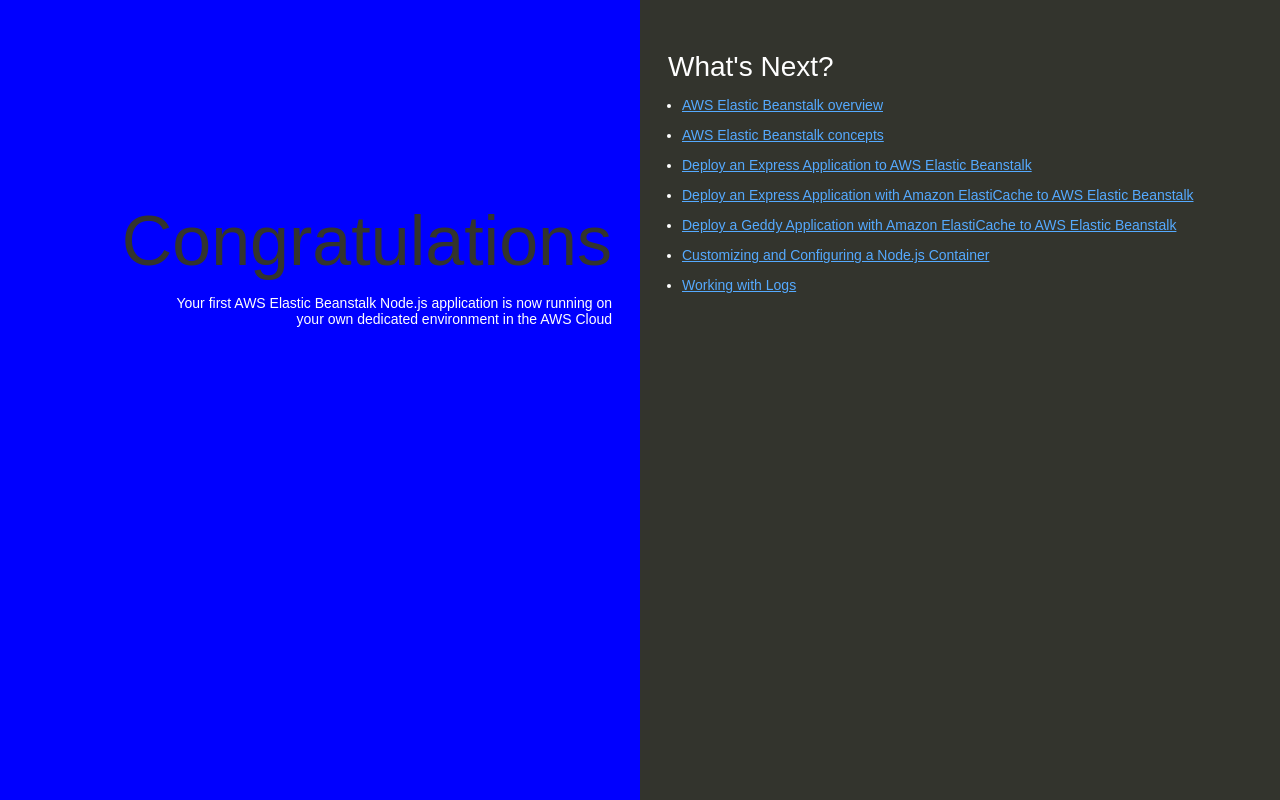
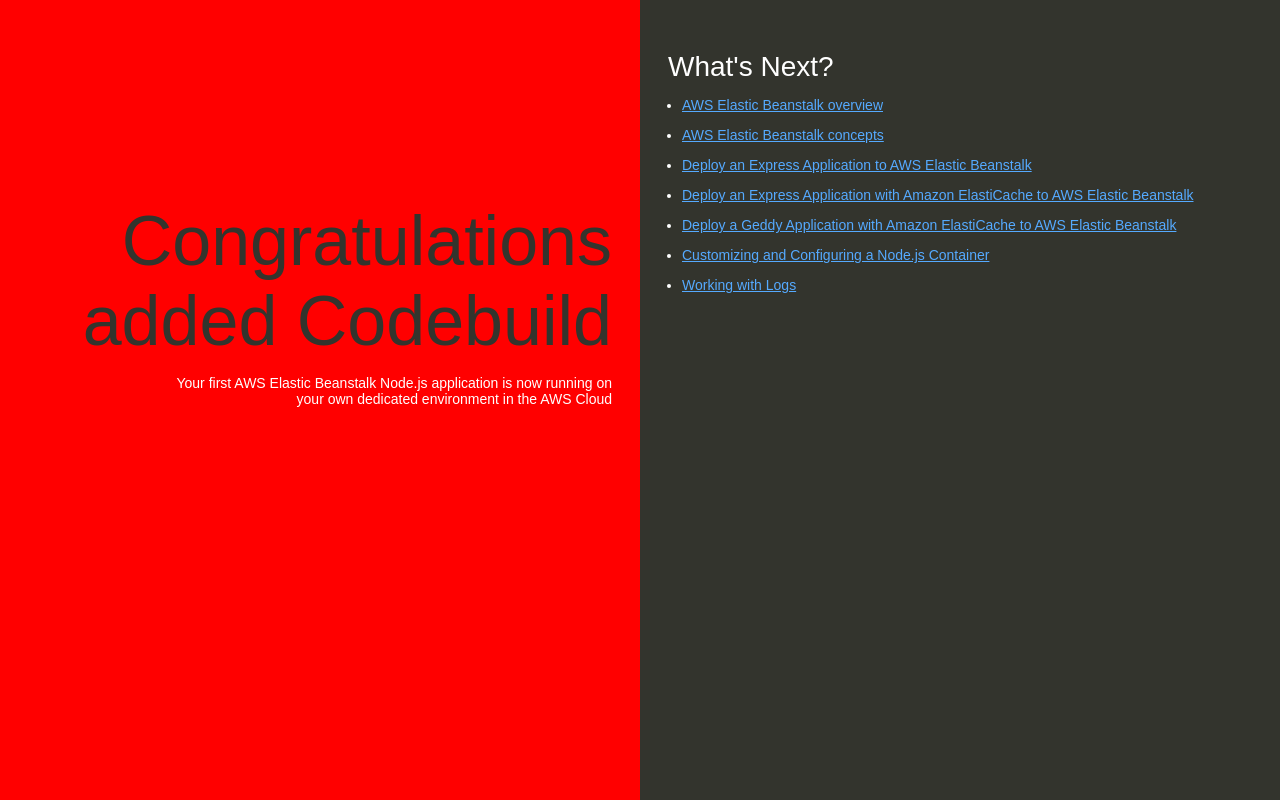
Before and after one commit to chaniket/my-node-js-app, a website: page index.html in a window 1280 px wide. Drawn offline with Linux system fonts and the light colour scheme.

Commit message:
Update index.html

```diff
--- a/index.html
+++ b/index.html
@@ -35,7 +35,7 @@
 
         text-align: right;
         padding-top: 11em;
-        background-color: blue;
+        background-color: red;
 
       }
       .textColumn p {
@@ -74,7 +74,7 @@
   </head>
   <body>
     <div class="textColumn">
-      <h1>Congratulations</h1>
+      <h1>Congratulations added Codebuild</h1>
       <p>Your first AWS Elastic Beanstalk Node.js application is now running on your own dedicated environment in the AWS Cloud</p>
     </div>
     <div class="linksColumn">
```
